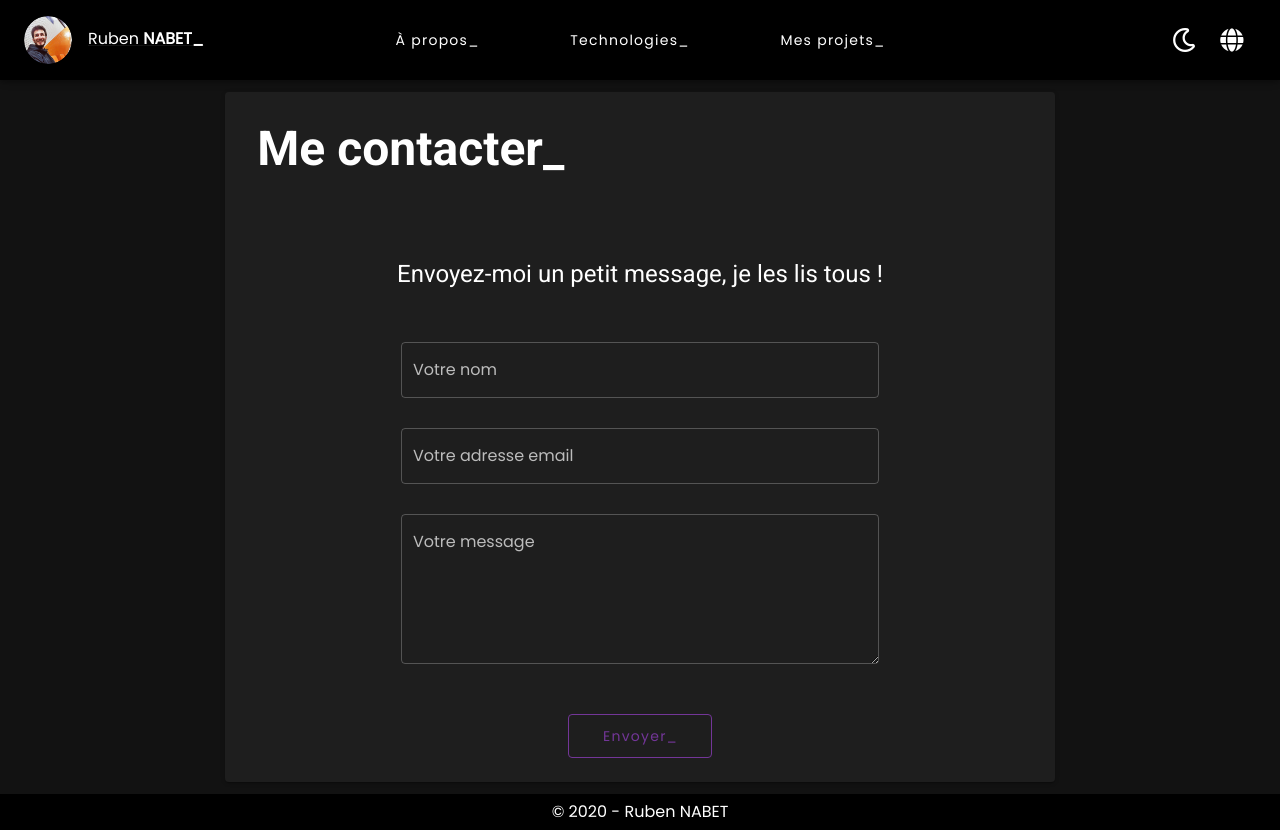
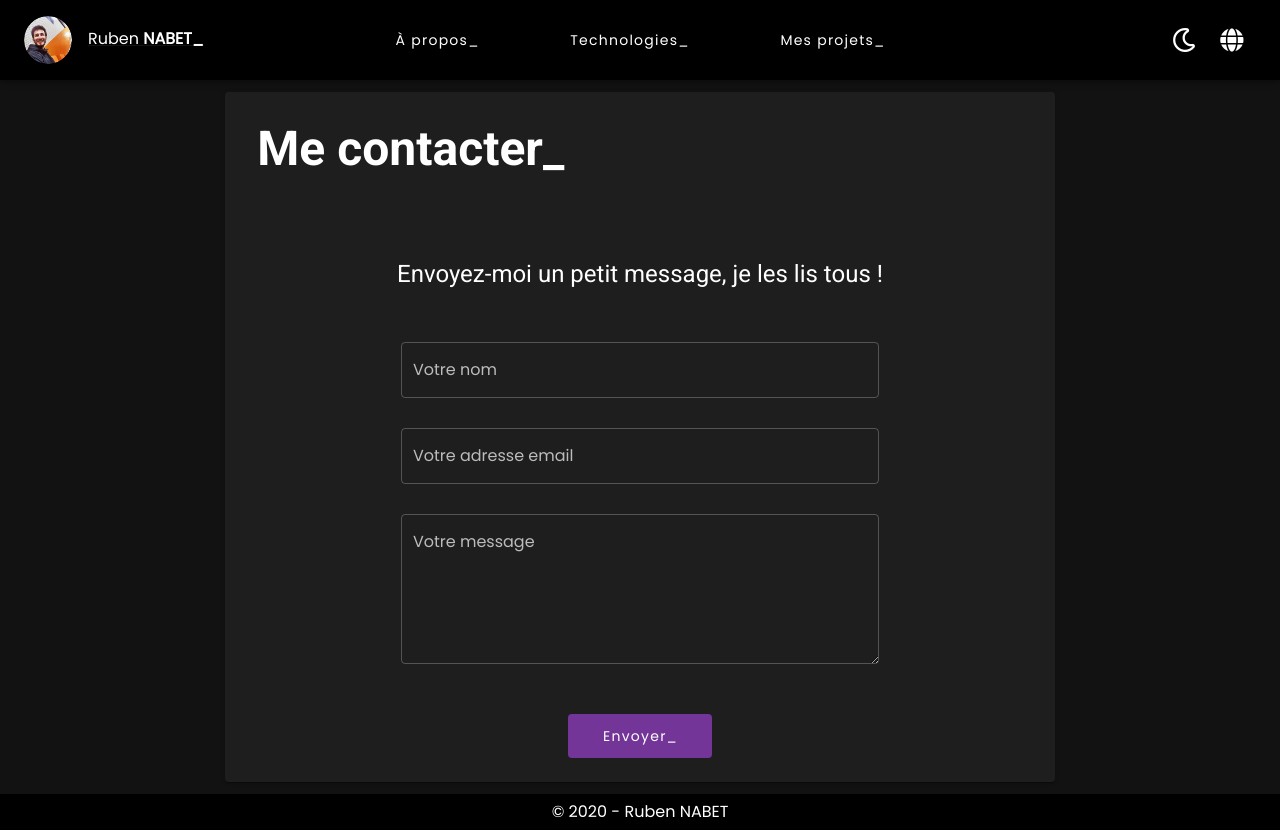
Before and after one commit to cvbenur/ruben-nabet-fr, a Nuxt app: page /contact in a window 1280 px wide. Built offline with nearby package versions, Linux system fonts and the light colour scheme.

Commit message:
Move ContactForm component to contact folder

```diff
--- a/src/components/forms/ContactForm.vue
+++ b/src/components/contact/ContactForm.vue
@@ -38,7 +38,7 @@
           <v-btn
             color="secondary"
             class="text-none mt-5"
-            outlined
+            elevation="0"
             large
             type="submit"
             block
```
